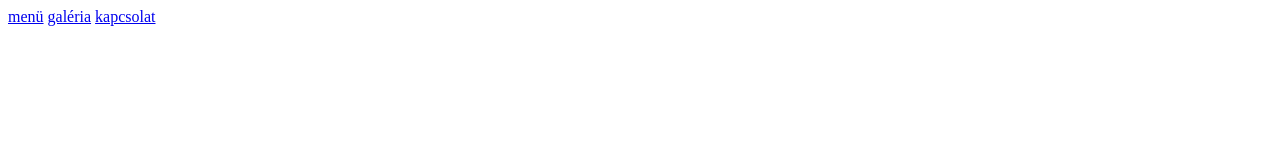
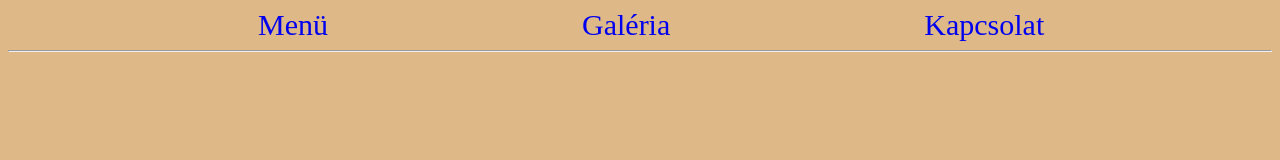
Before and after one commit to Kristof0724/valami, a plain HTML site: page index.html in a window 1280 px wide. Drawn offline with Linux system fonts and the light colour scheme.

Commit message:
nem tom hogy kene csinalni

```diff
--- a/index.html
+++ b/index.html
@@ -3,13 +3,15 @@
 <head>
     <meta charset="UTF-8">
     <meta name="viewport" content="width=device-width, initial-scale=1.0">
+    <link rel="stylesheet" href="style.css">
     <title>Document</title>
 </head>
 <body>
     <header>
-        <a href="menu.html">menü</a>
-        <a href="galeria.html">galéria</a>
-        <a href="kapcsolat.html">kapcsolat</a>
+        <a href="menu.html">Menü</a>
+        <a href="galeria.html">Galéria</a>
+        <a href="kapcsolat.html">Kapcsolat</a>
+        <hr>
     </header>
 </body>
 </html>
--- a/style.css
+++ b/style.css
@@ -1,11 +1,11 @@
 a{
   text-align: center;
   text-decoration: none;
-  margin-left: 300px;
+  margin-left: 250px;
   margin-right: 0;
-  font-size: 25px;
+  font-size: 30px;
 }
 
 body{
-
+    background-color: burlywood;
 }
```
Also changed, not shown: galeria.html (+4 -2 lines), kapcsolat.html (+2 -2 lines), menu.html (+2 -2 lines).
